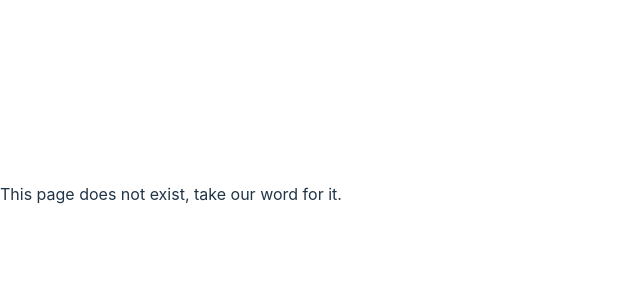
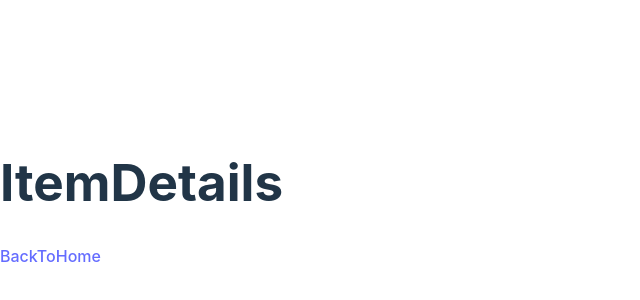
Before and after one commit to Christophe-Calmes/react-router, a React (Vite) app: page /ItemDetails in a window 1280 px wide. Shown: the part 206-506 px from the top of the page, without its empty margins (0-640 px from the left). Built offline with nearby package versions, Linux system fonts and the light colour scheme.

Commit message:
router + link

```diff
--- a/src/Components/ItemDetails.jsx
+++ b/src/Components/ItemDetails.jsx
@@ -1,6 +1,10 @@
+import BackToHome from "./BackToHome"
 const ItemDetails = () => {
   return (
-    <div>ItemDetails</div>
+    <div>
+      <h1>ItemDetails</h1>
+      <section><BackToHome/></section>
+    </div>
   )
 }
 
--- a/src/Routes/Routes.jsx
+++ b/src/Routes/Routes.jsx
@@ -4,7 +4,7 @@ const Routes = () => {
     <div>
         <ul>
             <li><Link to="/Home">Home</Link></li>
-            <li>Item Details</li>
+            <li><Link to="/ItemDetails">Item Details</Link></li>
             <li><Link to="/Contact">Contact</Link></li>
             <li><Link to="/About">About</Link></li>
         </ul>
--- a/src/main.jsx
+++ b/src/main.jsx
@@ -5,11 +5,11 @@ import {
   RouterProvider,
 } from "react-router-dom";
 import "./index.css";
-import Routes from './Routes/Routes';
 import ErrorPage from './Error_page'
 import Home from './Components/Home'
 import Contact from './Components/Contact';
 import About from './Components/About';
+import ItemDetails from './Components/ItemDetails'
 
 const router = createBrowserRouter([
   {
@@ -20,6 +20,10 @@ const router = createBrowserRouter([
   {
     path: "/Home",
     element: <Home />,
+  },
+  {
+    path: "/ItemDetails",
+    element: <ItemDetails />,
   },
   {
     path: "/Contact",
```
